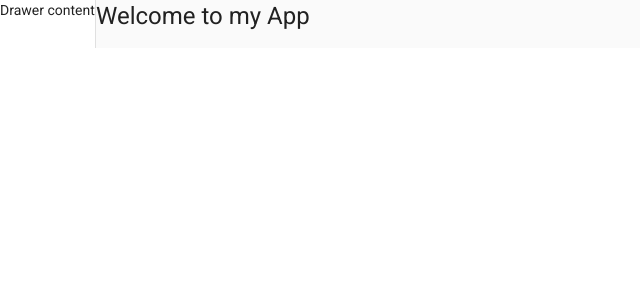
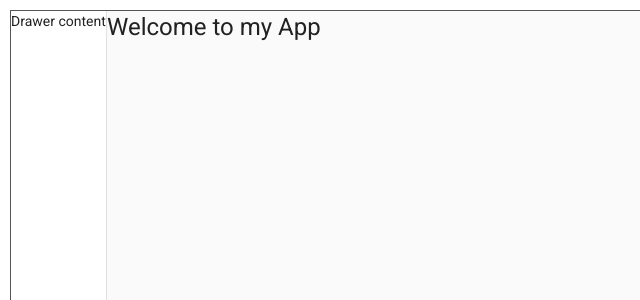
Before and after one commit to Marcos8060/Angular12-Crud, an Angular app: page / in a window 1280 px wide. Shown: the top 300 px of the page, without its empty margins (0-640 px from the left). Built offline with nearby package versions, Linux system fonts and the light colour scheme.

Commit message:
created a module layout

```diff
--- a/src/app/app.component.css
+++ b/src/app/app.component.css
@@ -0,0 +1,6 @@
+.example-container {
+    width: 100%;
+    height: 100%;
+    margin: 10px;
+    border: 1px solid #555;
+  }
```
Also changed, not shown: src/app/layout/layout.module.ts (added, +12 -0 lines).
